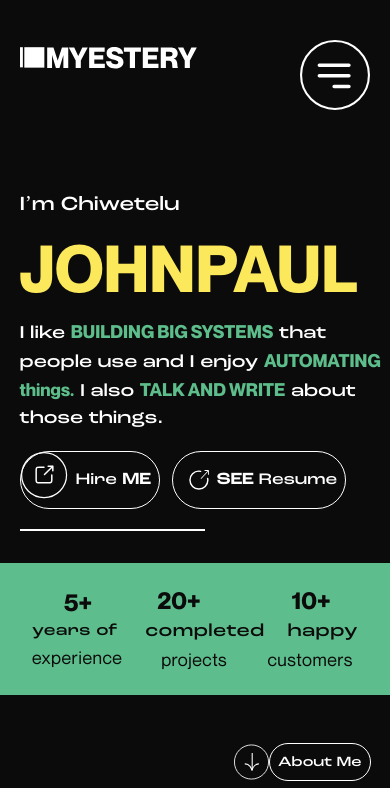
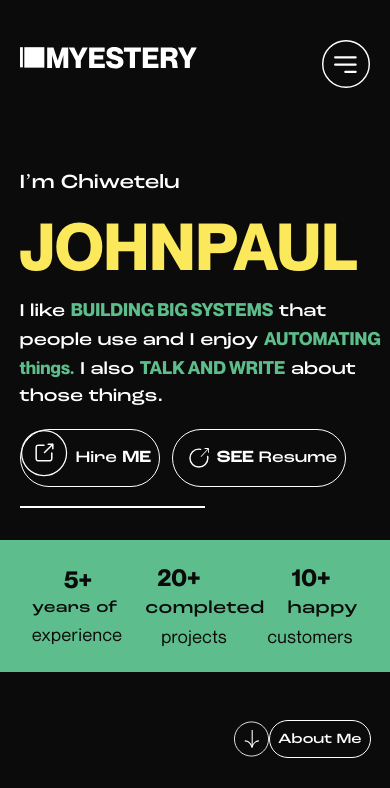
Before and after one commit to Myestery/myestery.github.io, a Next.js app: page / in a window 390 px wide. Shown: the top 788 px of the page. Built offline with nearby package versions, Linux system fonts and the light colour scheme.

Commit message:
justify hamburger

```diff
--- a/src/components/footer.jsx
+++ b/src/components/footer.jsx
@@ -16,7 +16,7 @@ export function Footer() {
             />
           </Link>
         </div>
-        <div className='md:w-3/5 text-[#A1A1A1] mb-4'>
+        <div className='md:w-3/5 text-sm md:text-base text-[#A1A1A1] mb-4'>
           Together, we will make your brand stand out and leave a lasting
           impression on your target audience. Join us in this exciting journey
           towards a greater brand recognition and success
--- a/src/components/navbar.jsx
+++ b/src/components/navbar.jsx
@@ -32,12 +32,13 @@ function Navbar() {
             <span className='w-full mx-2 py-1'>View Projects</span>
           </Link>
         </div>
-        <div className='md:hidden'>
+        <div className='md:hidden flex justify-end'>
           <Image
             src='/img/hamburger.svg'
-            width={177}
-            height={35}
+            width={100}
+            height={30}
             alt='Picture of the author'
+            className="w-12"
           />
         </div>
       </nav>
```
